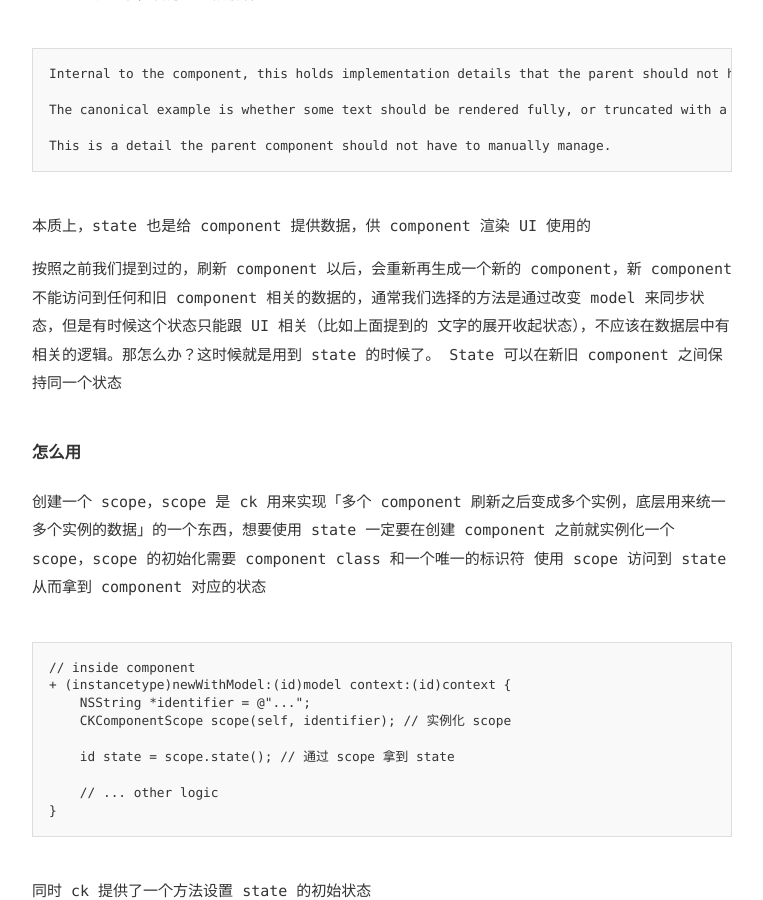
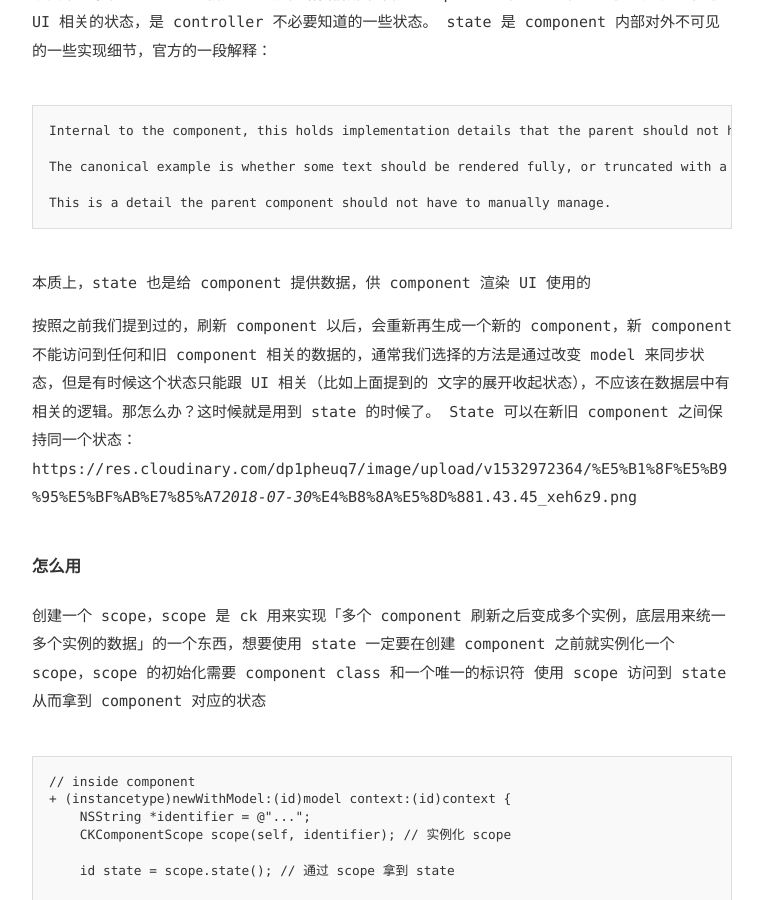
Before and after one commit to linkexin/linkexin.github.io, a Jekyll site: the page built from _posts/2018-07-30- ComponentKit 处理事件、State、componentController.md, in a window 1280 px wide and 900 px high, scrolled down 4048 px. Shown: the whole window, without its empty margins (258-1021 px from the left). Built offline with Jekyll 4.4.1, drawn with Linux system fonts in a browser that asks for light colours; some of the changed lines change nothing that is shown; some of the changed text lies outside the part shown.

Commit message:
add iamge

````diff
--- a/_posts/2018-07-30- ComponentKit 处理事件、State、componentController.md
+++ b/_posts/2018-07-30- ComponentKit 处理事件、State、componentController.md
@@ -108,6 +108,7 @@
 ```
 
 vc、component、context 三者之间的关系：
+https://res.cloudinary.com/dp1pheuq7/image/upload/v1532972359/%E5%B1%8F%E5%B9%95%E5%BF%AB%E7%85%A7_2018-07-30_%E4%B8%8A%E5%8D%881.41.48_j6tt6u.png
 
 
 例子：
@@ -150,7 +151,8 @@
 本质上，state 也是给 component 提供数据，供 component 渲染 UI 使用的
 
 按照之前我们提到过的，刷新 component 以后，会重新再生成一个新的 component，新 component 不能访问到任何和旧 component 相关的数据的，通常我们选择的方法是通过改变 model 来同步状态，但是有时候这个状态只能跟 UI 相关（比如上面提到的 文字的展开收起状态），不应该在数据层中有相关的逻辑。那怎么办？这时候就是用到 state 的时候了。
-State 可以在新旧 component 之间保持同一个状态
+State 可以在新旧 component 之间保持同一个状态：
+https://res.cloudinary.com/dp1pheuq7/image/upload/v1532972364/%E5%B1%8F%E5%B9%95%E5%BF%AB%E7%85%A7_2018-07-30_%E4%B8%8A%E5%8D%881.43.45_xeh6z9.png
 
 
 ### 怎么用
````
